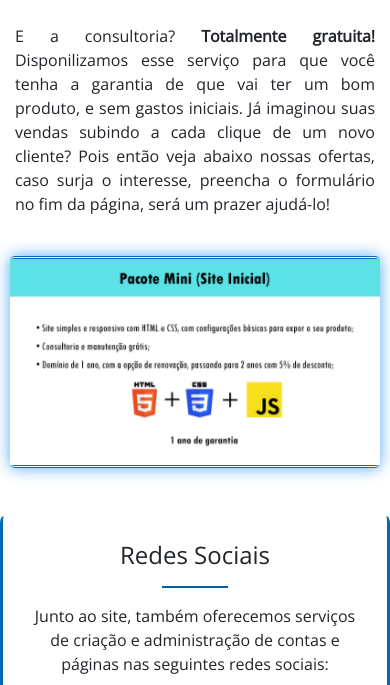
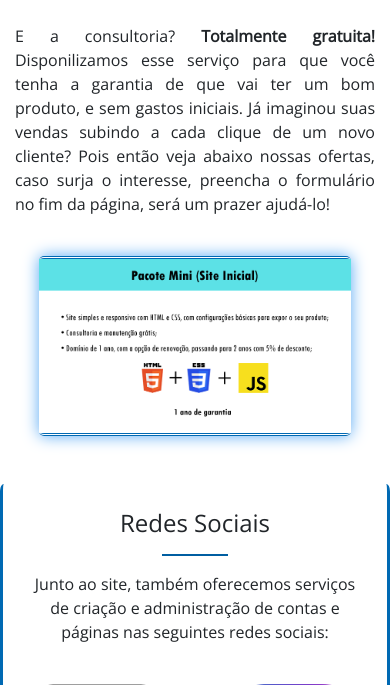
Before and after one commit to Renan397/Site-All-in-One-TRL-, a PHP site: page / in a window 390 px wide; the page is wider, and only the part inside the window is pictured. Shown: the part 644-1329 px from the top of that part. Run offline with PHP 8.4, Linux system fonts and the light colour scheme; grey boxes are pictures that could not be loaded.

Commit message:
Update Front Mobile

```diff
--- a/assets/css/home.css
+++ b/assets/css/home.css
@@ -38,7 +38,7 @@ body {
     border-top: double 3px #0069b3;
     border-bottom: double 3px #0069b3;
     border-radius: 5px;
-    width: 95%;
+    width: 80%;
     height: 80%;
     box-shadow: 0 0 1em #57a8f3;
 }
--- a/views/home.php
+++ b/views/home.php
@@ -179,6 +179,7 @@ include_once "views/footer_home.php";
 
 if (isMobile()) {
    document.getElementById("html").style.zoom = "150%";
+   document.getElementById("carouselExampleControls").style.width = "100%";
    document.getElementById("txt_historia_div").classList.remove("col");
    document.getElementById("txt_historia_div").classList.add("col-10");
    document.getElementById("img_logo_div").classList.remove("col-4");
```
